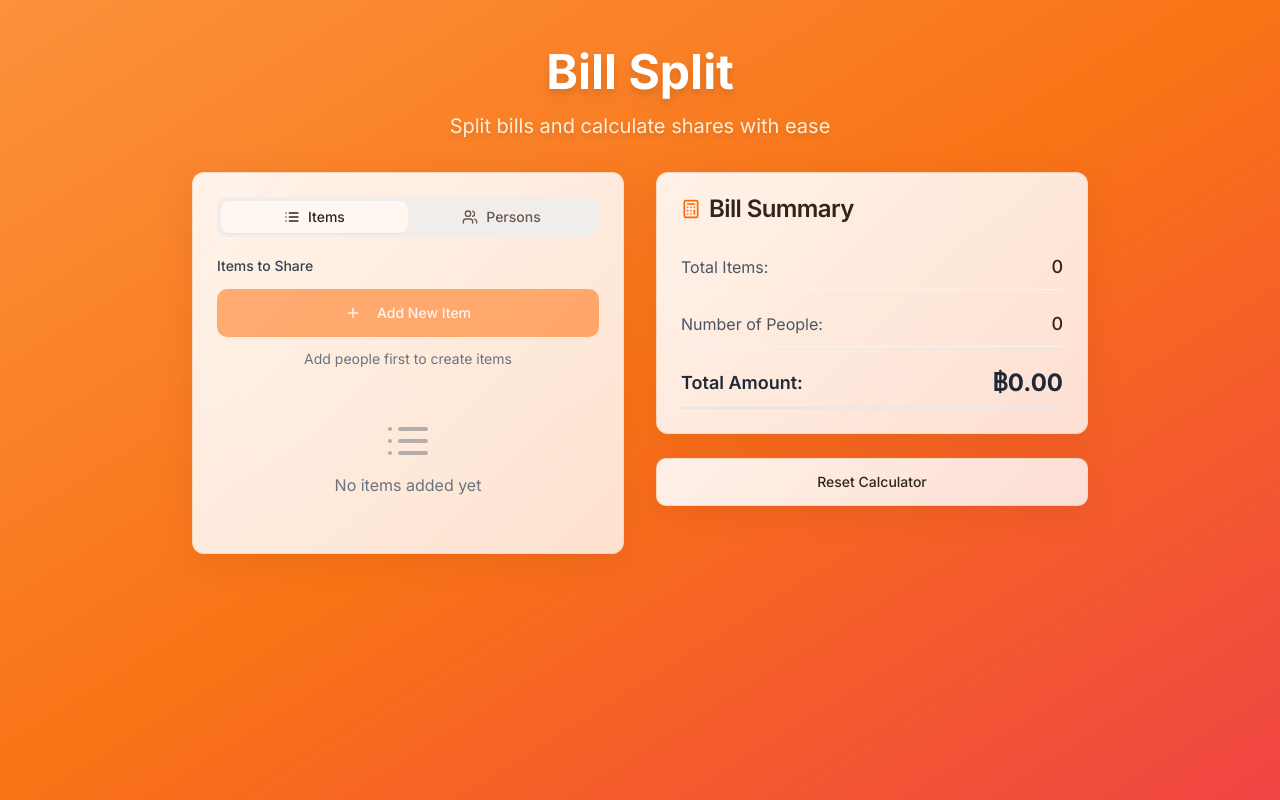
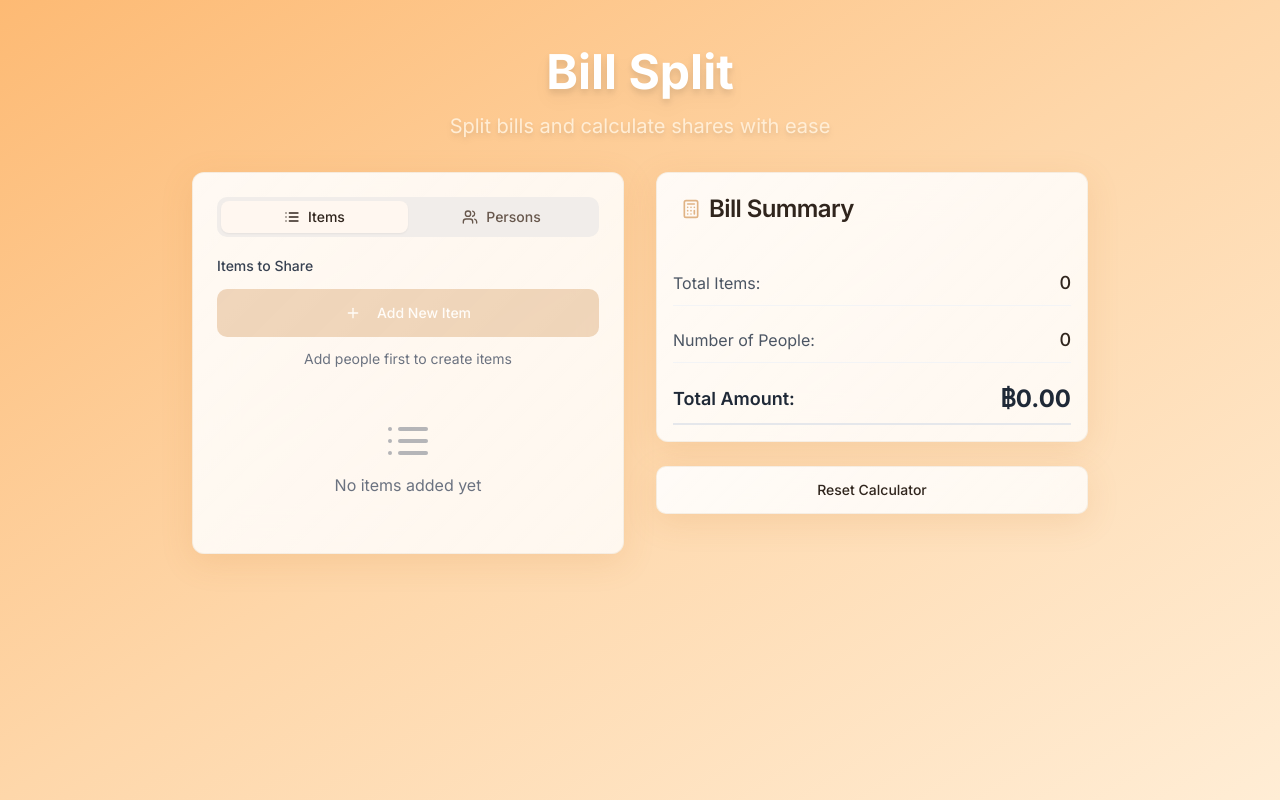
Before and after one commit to tchtan/tanbillsplit, a React (Vite) app: page / in a window 1280 px wide. Built offline with nearby package versions, Linux system fonts and the light colour scheme.

Commit message:
Refactor UI
Make orange color pastel and reduce padding in bill summary section.

```diff
--- a/src/index.css
+++ b/src/index.css
@@ -9,7 +9,7 @@ All colors MUST be HSL.
 
 @layer base {
   :root {
-    /* Orange Glassmorphism Theme - Better Contrast */
+    /* Pastel Orange Glassmorphism Theme - Better Contrast */
     --background: 28 100% 97%;
     --foreground: 25 25% 15%;
 
@@ -19,16 +19,16 @@ All colors MUST be HSL.
     --popover: 0 0% 100% / 0.95;
     --popover-foreground: 25 25% 15%;
 
-    --primary: 24 100% 50%;
+    --primary: 30 60% 70%;
     --primary-foreground: 0 0% 100%;
 
-    --secondary: 30 100% 95%;
+    --secondary: 35 50% 92%;
     --secondary-foreground: 25 25% 15%;
 
     --muted: 30 20% 93%;
     --muted-foreground: 25 15% 35%;
 
-    --accent: 27 96% 61%;
+    --accent: 35 70% 75%;
     --accent-foreground: 0 0% 100%;
 
     --destructive: 0 84.2% 60.2%;
@@ -36,17 +36,17 @@ All colors MUST be HSL.
 
     --border: 30 30% 85%;
     --input: 30 20% 96%;
-    --ring: 24 100% 50%;
+    --ring: 30 60% 70%;
 
     --radius: 0.75rem;
 
-    /* Orange Glass Variables - Enhanced Readability */
+    /* Pastel Orange Glass Variables - Enhanced Readability */
     --glass-bg: 0 0% 100% / 0.85;
-    --glass-border: 30 50% 70% / 0.3;
-    --glass-shadow: 24 100% 30% / 0.15;
-    --gradient-primary: linear-gradient(135deg, hsl(24 100% 50%), hsl(27 96% 61%));
-    --gradient-secondary: linear-gradient(135deg, hsl(30 100% 95%), hsl(28 100% 97%));
-    --gradient-glass: linear-gradient(135deg, hsl(0 0% 100% / 0.9), hsl(30 20% 98% / 0.8));
+    --glass-border: 35 40% 80% / 0.3;
+    --glass-shadow: 30 60% 50% / 0.15;
+    --gradient-primary: linear-gradient(135deg, hsl(30 60% 70%), hsl(35 70% 75%));
+    --gradient-secondary: linear-gradient(135deg, hsl(35 50% 92%), hsl(32 40% 95%));
+    --gradient-glass: linear-gradient(135deg, hsl(0 0% 100% / 0.9), hsl(35 20% 98% / 0.8));
 
     --sidebar-background: 28 100% 98%;
     --sidebar-foreground: 20 14.3% 4.1%;
--- a/src/pages/Index.tsx
+++ b/src/pages/Index.tsx
@@ -189,7 +189,7 @@ const Index = () => {
     setSelectedPayer('');
   };
   const debts = calculateDebts();
-  return <div className="min-h-screen bg-gradient-to-br from-orange-400 via-orange-500 to-red-500 p-4 font-inter">
+  return <div className="min-h-screen bg-gradient-to-br from-orange-300 via-orange-200 to-orange-100 p-4 font-inter">
       <div className="max-w-4xl mx-auto">
         {/* Header */}
         <div className="text-center mb-8 pt-8">
@@ -307,7 +307,7 @@ const Index = () => {
                   Bill Summary
                 </CardTitle>
               </CardHeader>
-              <CardContent className="space-y-4">
+              <CardContent className="space-y-3 p-4">
                 <div className="space-y-3">
                   <div className="flex justify-between items-center py-2 border-b border-gray-100">
                     <span className="text-gray-600">Total Items:</span>
```
